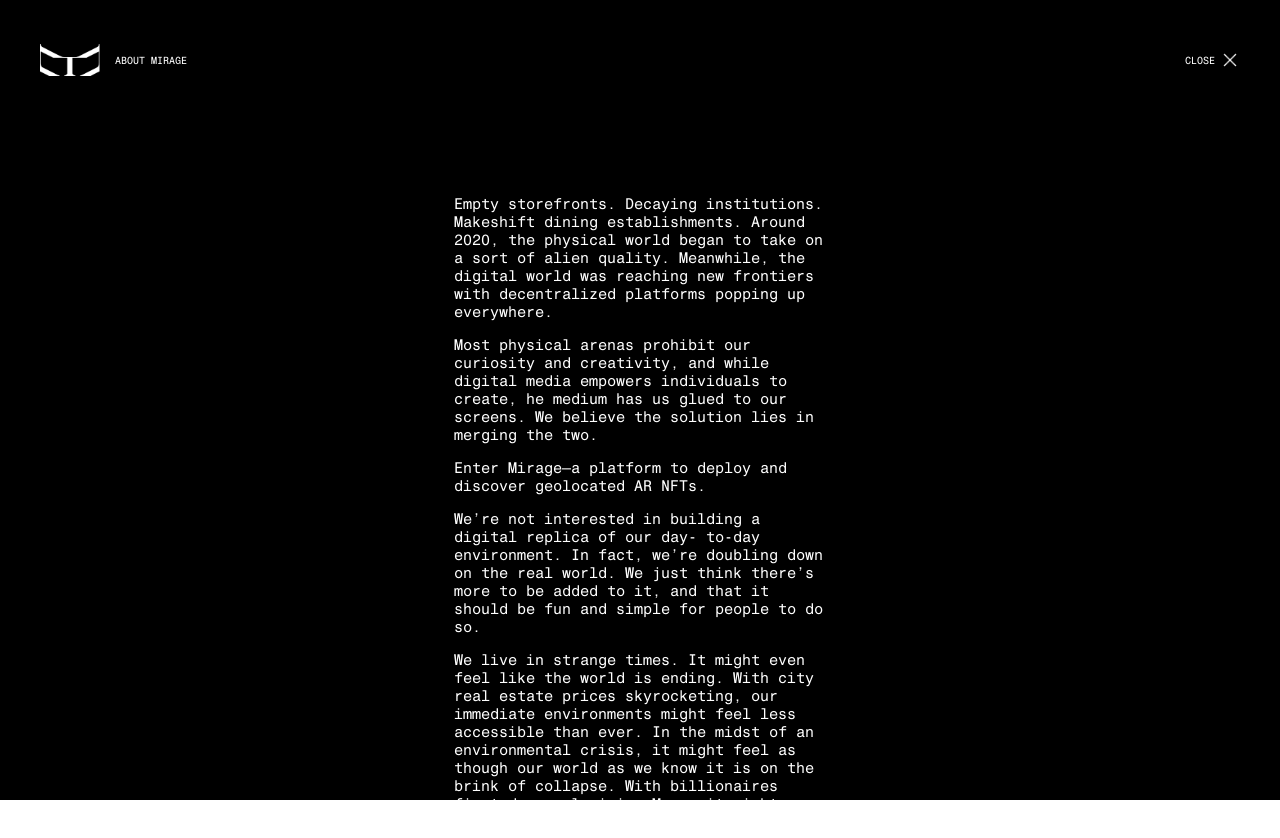
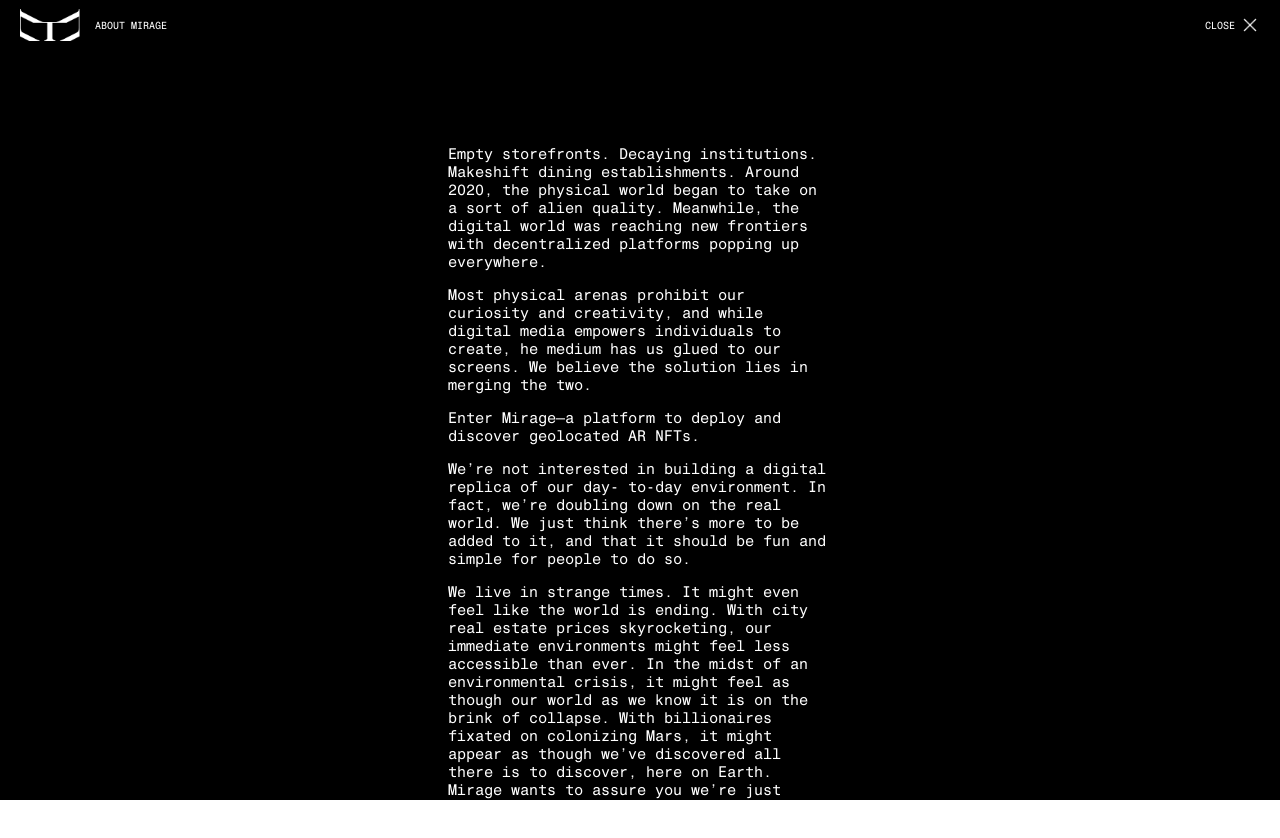
Before and after one commit to mirage-ar/beta-rsvp, a Next.js app: page /about in a window 1280 px wide. Shown: the top 838 px of the page. Built offline with nearby package versions, Linux system fonts and the light colour scheme.

Commit message:
update padding

```diff
--- a/pages/about.module.css
+++ b/pages/about.module.css
@@ -3,7 +3,6 @@
     background-attachment: fixed;
     height: 100vh;
     width: 100vw;
-    padding: 20px;
     display: flex;
     flex-direction: column;
     align-items: center;
@@ -16,7 +15,7 @@
     justify-content: space-between;
     width: 100vw;
     height: 50px;
-    padding: 40px;
+    padding: 20px;
 }
 
 .topBarRight{
```
